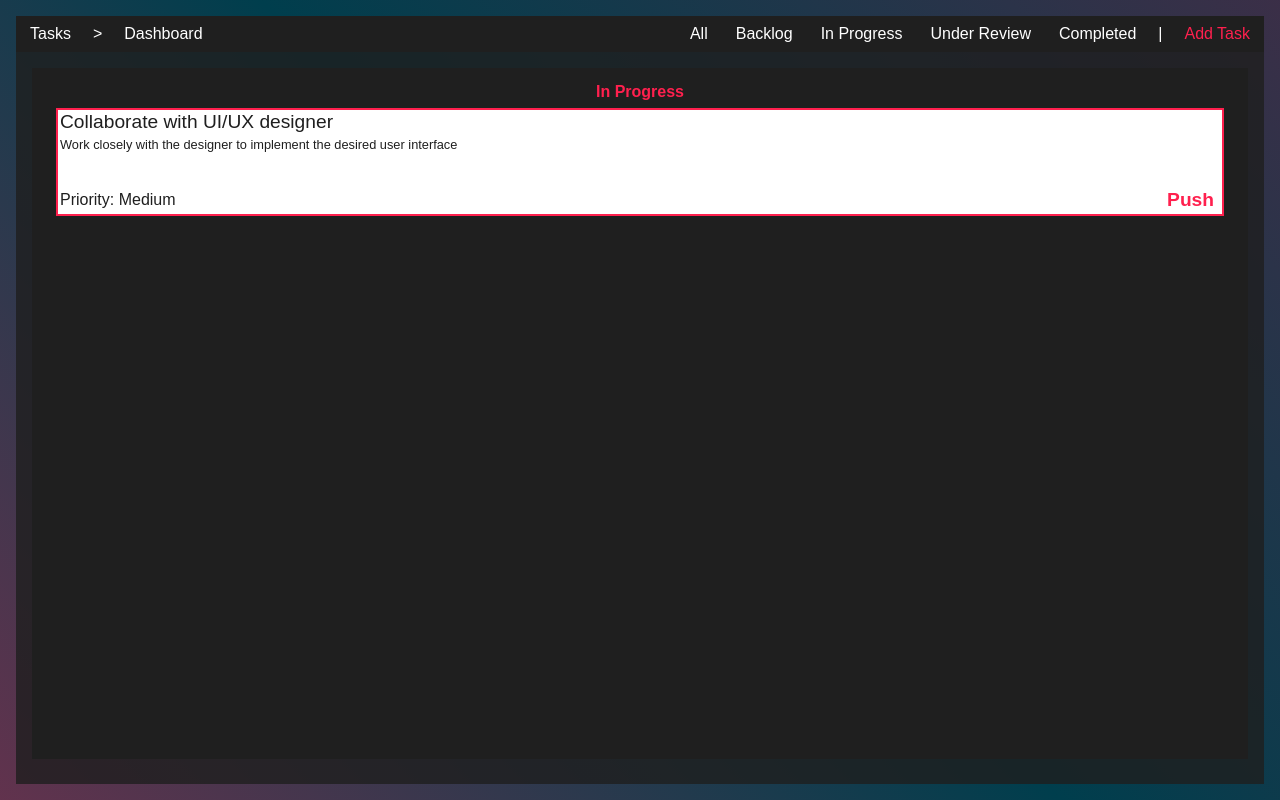
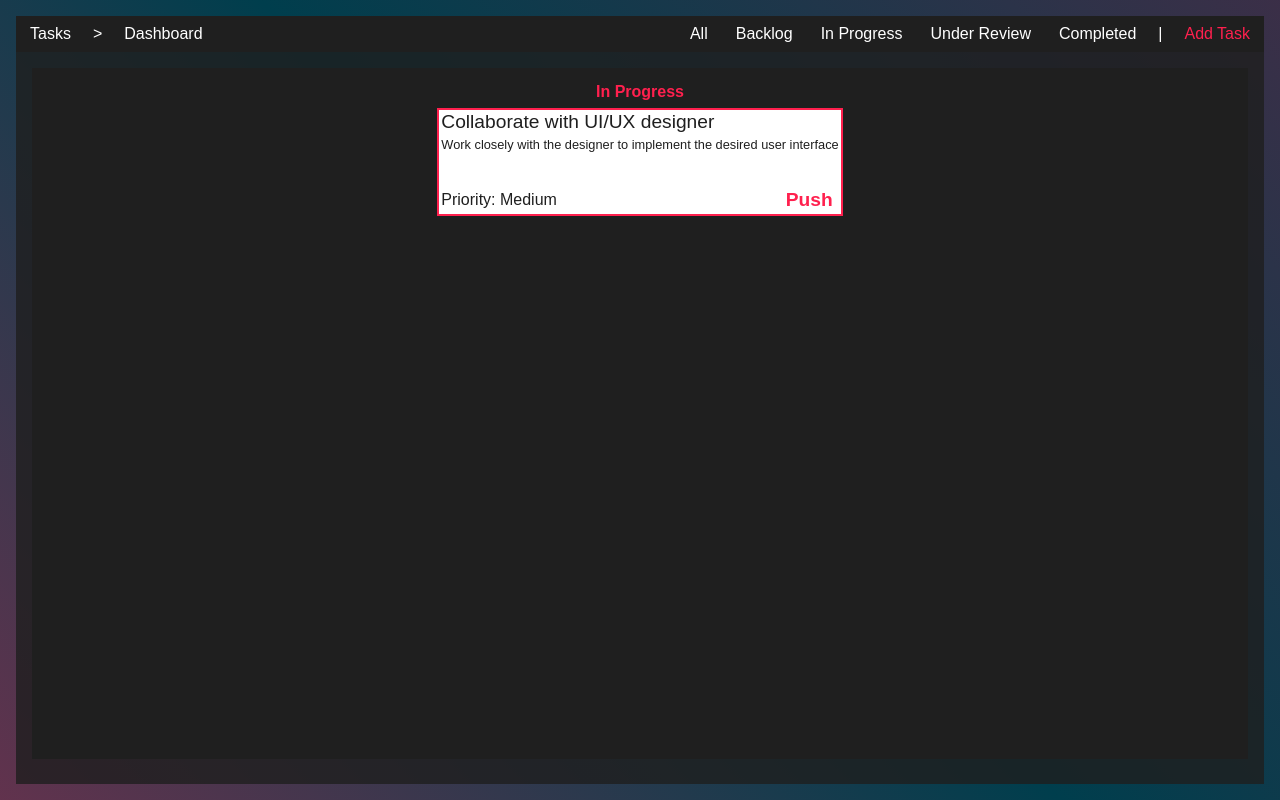
Before and after one commit to williamalowe/TaskSync, a React (Vite) app: page /workspace in a window 1280 px wide. Both pictures are taken after a click on the button "In Progress". Built offline with nearby package versions, Linux system fonts and the light colour scheme; a web font is replaced by a local one.

Commit message:
feat: implement singular cardcontainer view

```diff
--- a/src/components/CardContainer/CardContainer.jsx
+++ b/src/components/CardContainer/CardContainer.jsx
@@ -1,12 +1,29 @@
 import TaskCard from '../TaskCard/TaskCard';
 import styles from './CardContainer.module.css';
 
-const CardContainer = ({ title, taskData, handleClick }) => {
+const CardContainer = ({ title, taskData, handleClick, type }) => {
 
   return (
     <section className={styles.container}>
       <h3>{title}</h3>
-      <div className={styles.cards}>
+      {
+        type === "singular" ?
+          <div className={styles.singular}>
+          {
+            taskData.map((task) =>
+              <TaskCard
+                key={task.id}
+                taskTitle={task.task}
+                taskDesc={task.description}
+                taskPriority={task.priority}
+                taskStatus={task.status}
+                handleClick={() => handleClick(task.id)}
+              />
+            )
+          }
+        </div>
+        :
+        <div className={styles.cards}>
         {
           taskData.map((task) =>
             <TaskCard
@@ -20,6 +37,8 @@ const CardContainer = ({ title, taskData, handleClick }) => {
           )
         }
       </div>
+      }
+
     </section>
   )
 }
--- a/src/components/CardContainer/CardContainer.module.css
+++ b/src/components/CardContainer/CardContainer.module.css
@@ -21,6 +21,12 @@
 .cards::-webkit-scrollbar {
   display: none;
 }
+.singular {
+  composes: cards;
+  display: flex;
+  flex-wrap: wrap;
+  justify-content: center;
+}
 
 @media only screen and (max-width: 600px) {
   .container {
--- a/src/views/Workspace/Workspace.jsx
+++ b/src/views/Workspace/Workspace.jsx
@@ -189,6 +189,7 @@ const Workspace = () => {
                     title="Backlog"
                     taskData={taskData.filter((item) => item.status === "backlog")}
                     handleClick={updateTaskStatus}
+                    type="singular"
                   />
                 </div>
               : toggleCardContainers === 2 ?
@@ -197,6 +198,7 @@ const Workspace = () => {
                     title="In Progress"
                     taskData={taskData.filter((item) => item.status === "inProgress")}
                     handleClick={updateTaskStatus}
+                    type="singular"
                   />
                 </div>
               : toggleCardContainers === 3 ?
@@ -205,6 +207,7 @@ const Workspace = () => {
                     title="Under Review"
                     taskData={taskData.filter((item) => item.status === "underReview")}
                     handleClick={updateTaskStatus}
+                    type="singular"
                   />
                 </div>
               : toggleCardContainers === 4 &&
@@ -213,6 +216,7 @@ const Workspace = () => {
                     title="Completed"
                     taskData={taskData.filter((item) => item.status === "completed")}
                     handleClick={updateTaskStatus}
+                    type="singular"
                   />
                 </div>
           }
```
